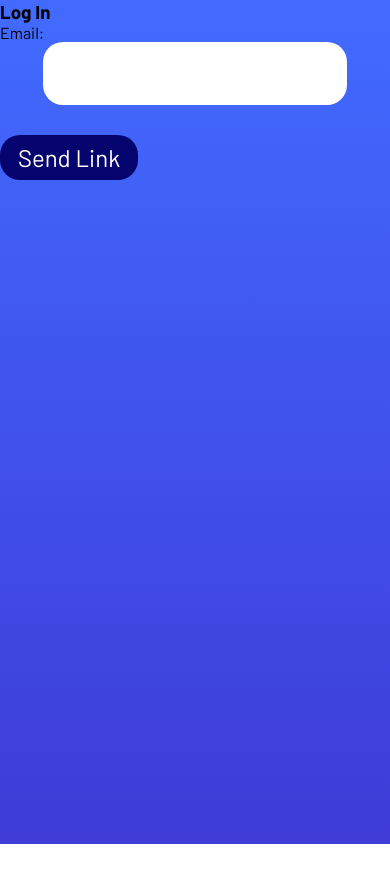
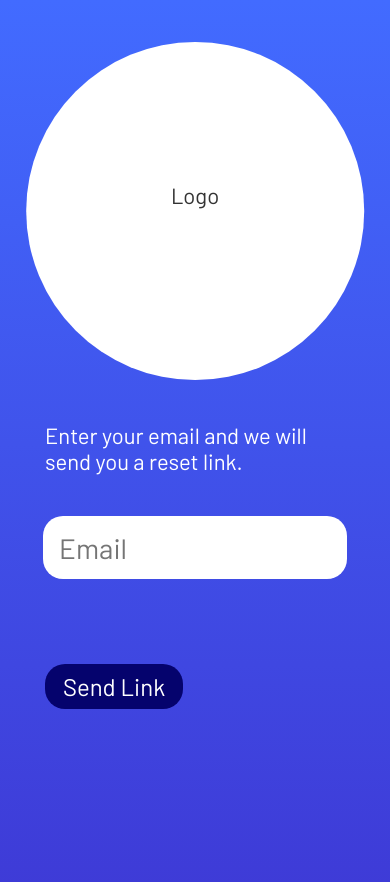
Before and after one commit to Matt-LaRochelle/gp2, a React (Create React App) app in the folder frontend/: page /forgot in a window 390 px wide. Shown: the top 882 px of the page. Before the commit the page ends 844 px from the top, so only its background shows below. Built offline with nearby package versions, Linux system fonts and the light colour scheme.

Commit message:
Forgot page phone styles working

```diff
--- a/frontend/src/App.js
+++ b/frontend/src/App.js
@@ -3,7 +3,7 @@ import { useAuthContext } from './hooks/useAuthContext'
 // pages & components
 import Login from './pages/login/Login';
 import Signup from './pages/signup/Signup';
-import Forgot from './pages/Forgot';
+import Forgot from './pages/forgot/Forgot';
 import ResetPassword from './pages/Reset';
 import Eartraining from './pages/Eartraining'
 import Landing from './pages/landing/Landing';
--- a/frontend/src/pages/Forgot.js
+++ b/frontend/src/pages/forgot/Forgot.js
@@ -1,5 +1,6 @@
 import { useState } from 'react'
 import PacmanLoader from "react-spinners/PacmanLoader";
+import './forgot.css'
 
 const Forgot = () => {
     const [email, setEmail] = useState('')
@@ -31,16 +32,23 @@ const Forgot = () => {
     }
 
     return (
+        <div className="forgot">
+        {!linkSent ?
             <div>
-        {!linkSent ?
-            <form className="login" onSubmit={handleForgotSubmit}>
-                <h3>Log In</h3>
-                <label>Email:</label>
+                <div className='loginTop'>
+                    <div className="loginLogo">
+                        <p>Logo</p>
+                    </div>
+                </div>
+                <p>Enter your email and we will send you a reset link.</p>
+                <form onSubmit={handleForgotSubmit}>
                     <input
                         type="email"
+                        placeholder='Email'
                         onChange={(e) => setEmail(e.target.value)}
                         value={email}
                     />
+                    <div className="forgotBottom">
                         <button disabled={isLoading}>Send Link</button>
 
                         {error && <div className="error">{error}</div>}
@@ -50,7 +58,9 @@ const Forgot = () => {
                                 <p>This process tends to take 5-60 seconds</p>
                                 <PacmanLoader color="#1aac83" />
                             </div>}
+                    </div>
                 </form>
+            </div>
             : <div className="good-response">A reset link has been sent to your email.</div> }
 
         </div>
--- /dev/null
+++ b/frontend/src/pages/forgot/forgot.css
@@ -0,0 +1,20 @@
+.forgot p {
+    color: var(--secondary);
+    font-size: 22px;
+    display: block;
+    width: 300px;
+    margin: 5vh auto;
+}
+
+.loginLogo p {
+    color: #333;
+}
+
+.forgot input {
+    font-size: 28px;
+}
+
+.forgotBottom {
+    width: 300px;
+    margin: 10vh auto;
+}
```
Lines whose indentation alone changed are shown as unchanged.
